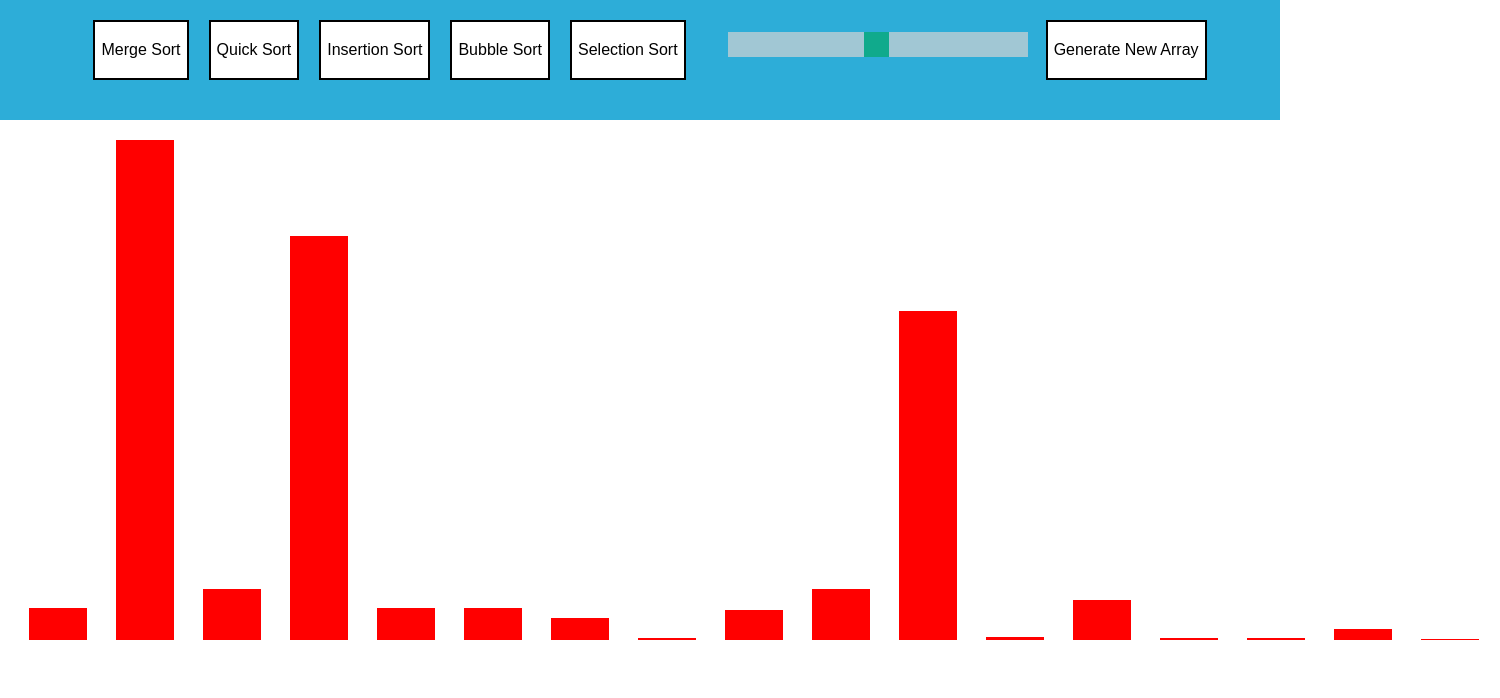
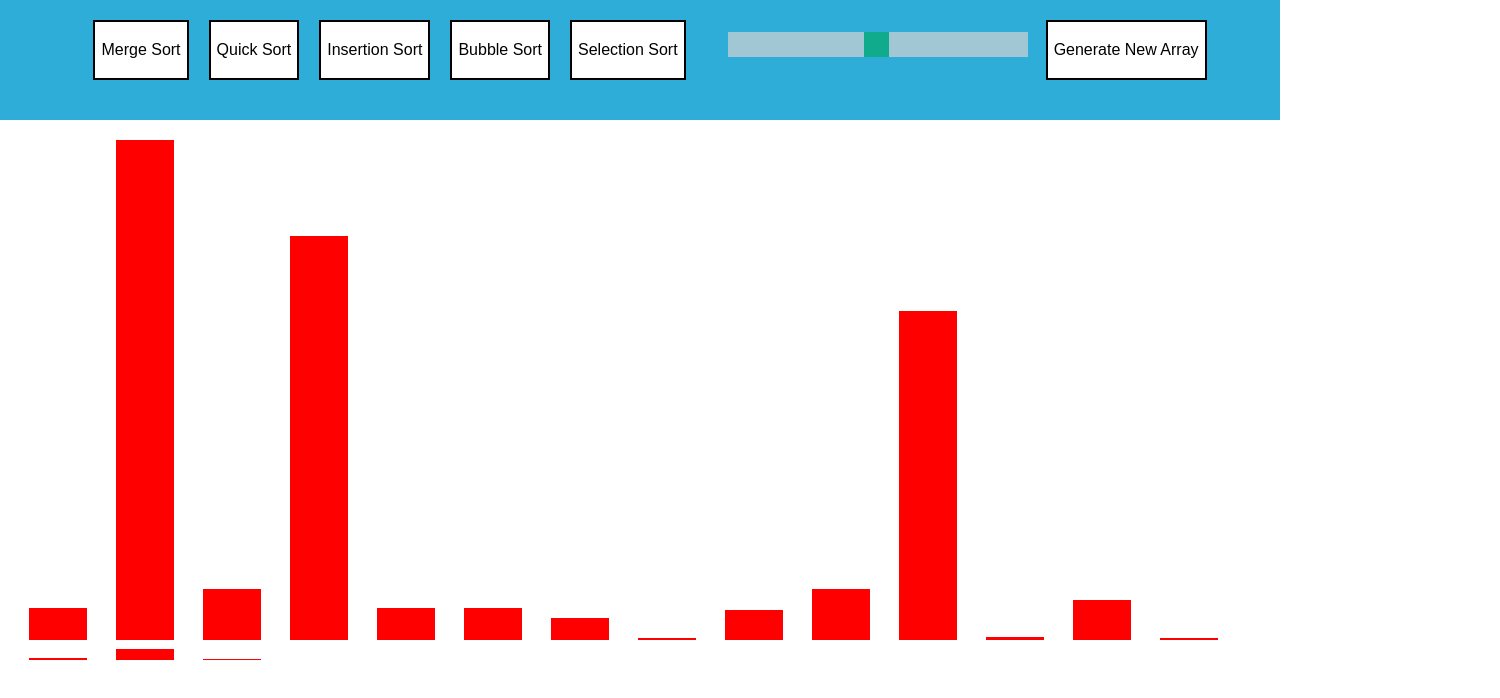
Before and after one commit to Apurv-Rathore/SortingVisualiser, a React (Create React App) app: page / in a window 1280 px wide. Shown: the top 698 px of the page, 1500 px wide, since content can reach past the window. Built offline with nearby package versions, Linux system fonts and the light colour scheme.

Commit message:
updared euggt and widtyh

```diff
--- a/src/components/Main.css
+++ b/src/components/Main.css
@@ -1,10 +1,10 @@
 .ArrayContainer{
     /* background-color: rgb(66, 145, 235) !important; */
     /* height: 100%; */
-    height: 500px;
+    height: 90vh;
     margin-top: 20px;
     margin-left: auto;
     margin-right: auto;
-    width: 1500px;
+    width: 100vw;
 
 }
--- a/src/components/Main.jsx
+++ b/src/components/Main.jsx
@@ -19,9 +19,8 @@ const Main = () => {
     <div>
 
       <Navbar array={array} setArray={setArray} />
-      <div className="ArrayContainer">
+      <div className="ArrayContainer" >
         {array.map((value, idx) => (
-
           <div
             className="array-bar"
             key={idx}
@@ -31,7 +30,6 @@ const Main = () => {
               height: `${getHeight(value)}px`,
               width: `${Math.floor((1000)/(array.length))}px`,
               marginLeft: `${Math.floor((1000)/(array.length))*0.5}px`,
-
             }}
           >
 {/* etrfx */}
```
